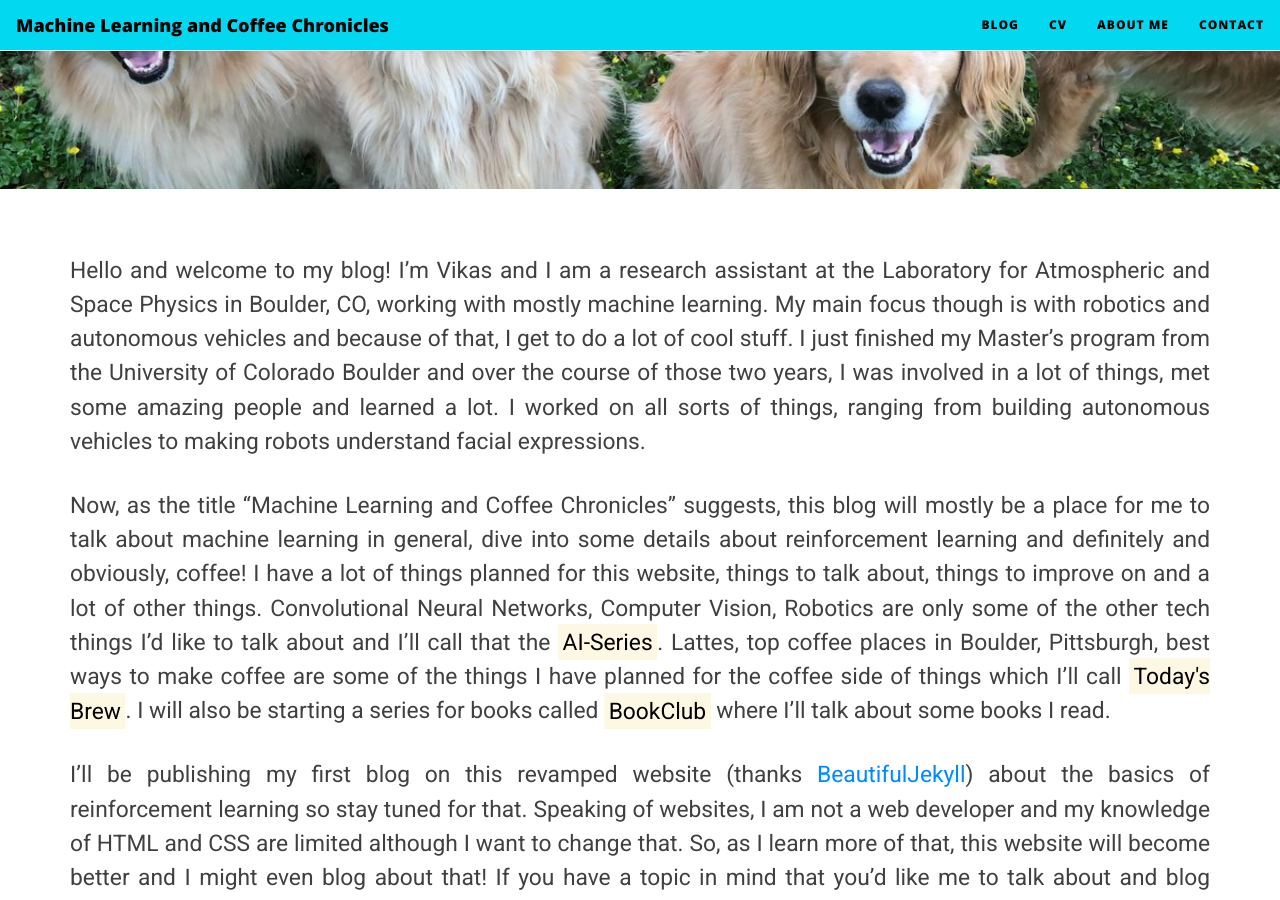
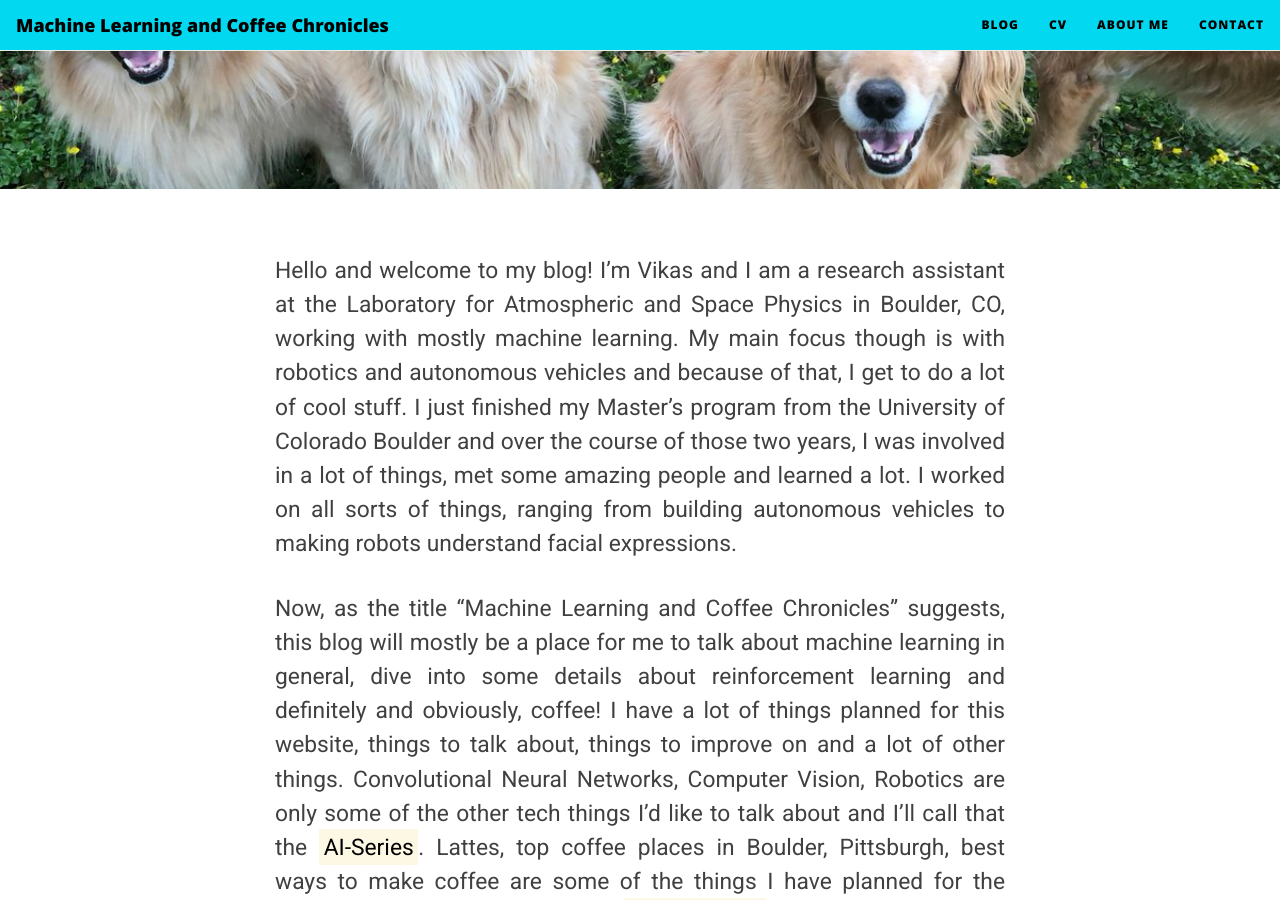
Before and after one commit to vikasnataraja/vikasnataraja.github.io, a Jekyll site: the page built from _posts/2020-05-10-welcome.md, in a window 1280 px wide and 900 px high, scrolled down 312 px. Built offline with Jekyll 4.4.1, drawn with Linux system fonts in a browser that asks for light colours; nearby versions of some CDN libraries; comment, search, counter and statistics services are not loaded.

Commit message:
reset text dimensions to fit mobile

```diff
--- a/_layouts/post.html
+++ b/_layouts/post.html
@@ -3,9 +3,9 @@
 ---
 {% include header.html type="post" %}
 
-<div class="container-md">
+<div class="{% if page.full-width %} container-fluid {% else %} container-md {% endif %}">
   <div class="row">
-    <div>
+    <div class="{% if page.full-width %} col {% else %} col-xl-8 offset-xl-2 col-lg-10 offset-lg-1 {% endif %}">
 
       {% if page.gh-repo %}
         {% assign gh_split =  page.gh-repo | split:'/'  %}
```
